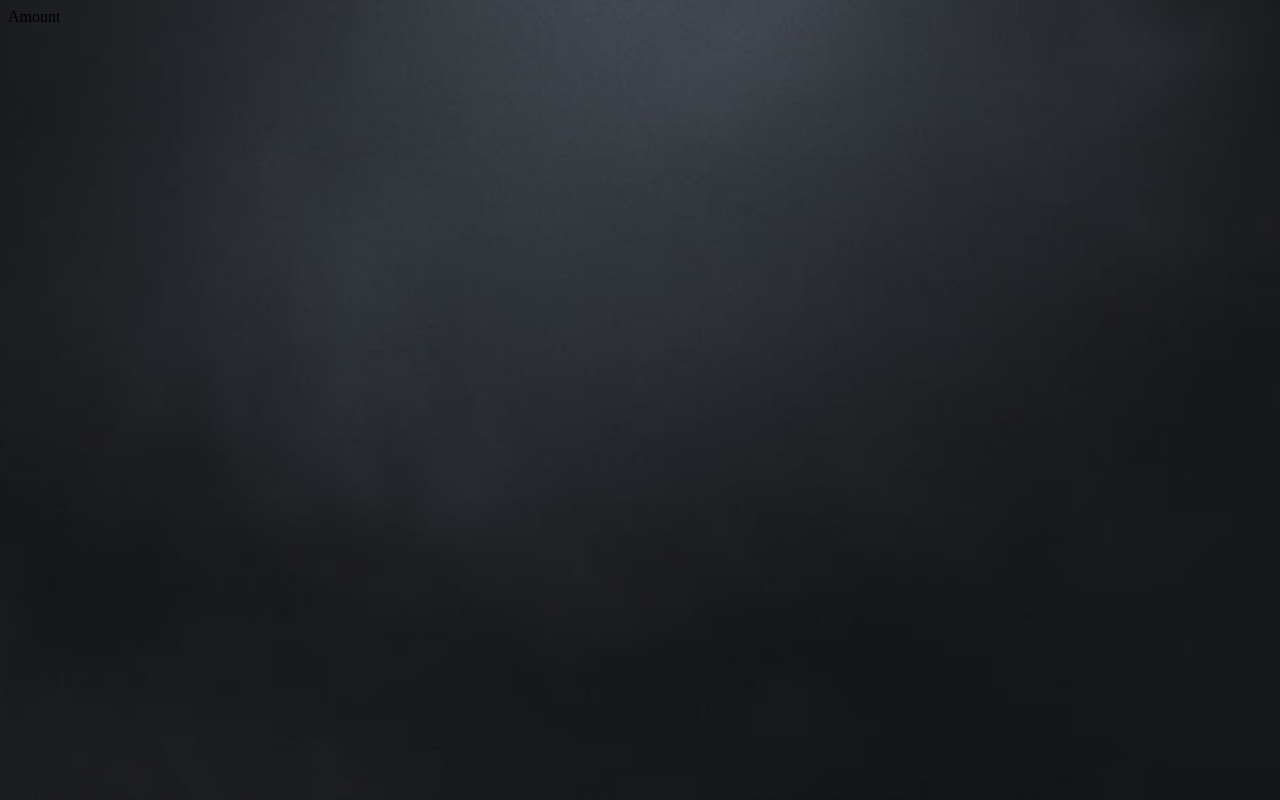
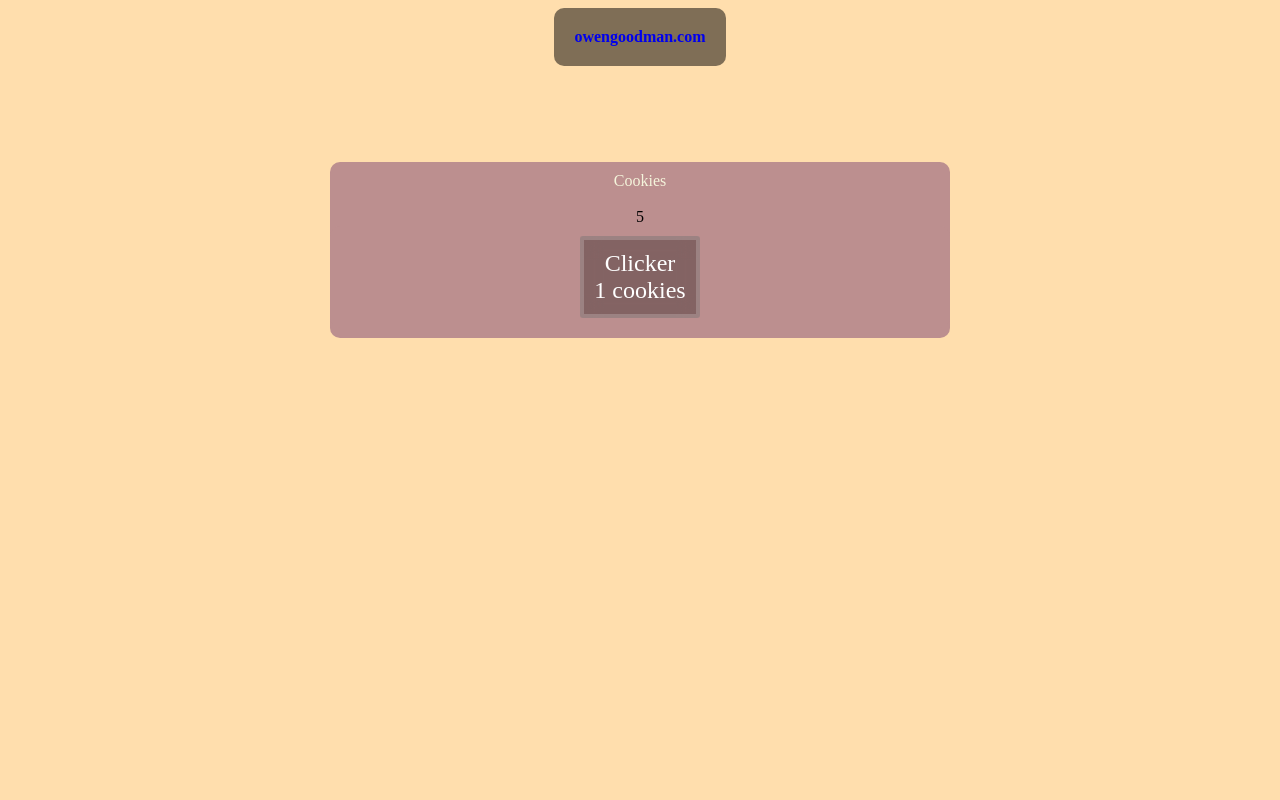
Before and after one commit to owen1915/owen1915.github.io, a plain HTML site: page clicker.html in a window 1280 px wide. Drawn offline with Linux system fonts and the light colour scheme.

Commit message:
clicker game more implementation

```diff
--- a/clicker.html
+++ b/clicker.html
@@ -5,26 +5,110 @@
     <title>Clicker Game</title>
   <style>
       body {
-      background: #f0f0f0 url('/res/image.jpg') no-repeat center center fixed;
-      background-size: cover;
+          display: flex;
+          flex-direction: column;
+          justify-content: center;
+          background: navajowhite;
+          align-items: center; /* Center the content horizontally */
       }
 
-    container {
+      .container {
           display: flex;
           flex-direction: column;
-        flex-wrap: wrap;
-        justify-content: center;
+          justify-content: center; /* Center content vertically */
+          align-items: center;     /* Center content horizontally */
+          background-color: rosybrown;
+          border-radius: 10px; /* Adjust the value for more or less rounding */
+          padding: 10px;
+          position: relative;
+          top: 12vh;
+          width: 80%; /* Set a width less than 100% of the viewport */
+          max-width: 600px; /* Optional: Limit the maximum width */
       }
 
-    amnt {
+      .button-shop {
+          font-size: x-large;
+          border: 4px solid rgba(255, 255, 255, .2);
+          backdrop-filter: blur(10px);
+          border-radius: 3px;
           color: white;
+          background-color: rgba(0, 0, 0, .3);
+          font-family: "Times New Roman",serif;
+          cursor: pointer;
+
+
+          /* Add padding to space the text inside the button */
+          padding: 10px;
+          text-align: center; /* Ensures the text is centered inside each column */
+      }
+      .button-shop:hover {
+          color: darkgray;
       }
 
+      .shop {
+          display: flex;
+          flex-direction: row;
+          align-items: flex-start;
+          background-color: rosybrown;
+          border-radius: 10px; /* Adjust the value for more or less rounding */
+          padding: 10px;
+          width: 100%; /* Set it to fill the width of the container */
+          justify-content: space-around; /* Space out the buttons */
+      }
+
+      .amnt {
+          color: beige;
+      }
   </style>
+    <link rel="stylesheet" href="css/styles.css"> <!-- Link to the CSS file -->
 </head>
 <body>
+    <div class="header" style="font-size: 1.25vw">
+        <a href="https://owengoodman.com" class="styled-link">
+            owengoodman.com
+        </a></div>
     <div class="container">
-        <div class="amnt">Amount</div>
+        <div class="amnt">Cookies</div>
+        <br>
+        <div id="output"></div>
+        <div class="shop">
+            <button onclick="buy(cursor)" class="button-shop">
+                Clicker
+                <br>
+                <span id="cursorprice" style="display: inline-block;"></span> cookies
+            </button>
+        </div>
     </div>
 </body>
+
+<script>
+    let cookies = 0;
+    let cursor = 0;
+    let cursorprice = 1;
+
+    document.addEventListener("DOMContentLoaded", function() {
+        document.getElementById("output").innerHTML = Math.floor(cookies);
+        document.getElementById("cursorprice").innerHTML = Math.floor(cursorprice);
+
+        function addCookies() {
+            cookies += (cursor * .1);
+            cookies++;
+            document.getElementById("output").innerHTML = Math.floor(cookies);
+        }
+
+        setInterval(addCookies, 1000);
+    });
+
+    function buy(item) {
+        if (item === cursor && cookies >= cursorprice) {
+            cookies -= cursorprice;
+            cursorprice *= 2;
+            cursor++;
+            document.getElementById("cursorprice").innerHTML = Math.floor(cursorprice);
+            document.getElementById("output").innerHTML = Math.floor(cookies);
+        }
+    }
+
+</script>
+
 </html>
--- a/css/styles.css
+++ b/css/styles.css
@@ -37,7 +37,7 @@ title h1{
     backdrop-filter: blur(20px);
     border-radius: 5px;
     padding: 10px 20px; /* Controls space around the text */
-    font-family: "Times New Roman";
+    font-family: "Times New Roman", serif;
     color: white;
     font-weight: bold;
     font-size: 32px;    /* Font size of the text */
@@ -92,6 +92,28 @@ a:hover {
     box-sizing: border-box;
 }
 
+.header {
+    display: flex;
+    justify-content: center; /* Center content vertically */
+    align-items: center;     /* Center content horizontally */
+    flex-direction: column;
+    background-color: rgba(0, 0, 0, 0.5);
+    border-radius: 10px;
+    padding: 10px;
+    height: auto;
+    color: white;
+    text-decoration: none;
+}
+
+.styled-link {
+    text-decoration: none;                 /* Sets the link color */
+    font-weight: bold;              /* Makes the text bold */
+    cursor: pointer;                /* Changes the cursor to a pointer */
+    padding: 10px;                  /* Adds padding around the text */
+    border-radius: 10px;             /* Rounds the corners */
+    transition: background-color .3s, color .3s; /* Smooth transition */
+}
+
 /* Styling for the text */
 .footer-text {
     font-size: clamp(16px, 2vw, 24px); /* Text size will scale between 16px and 24px */
```
Also changed, not shown: bio.html (+13 -11 lines). Lines whose indentation alone changed are shown as unchanged.
